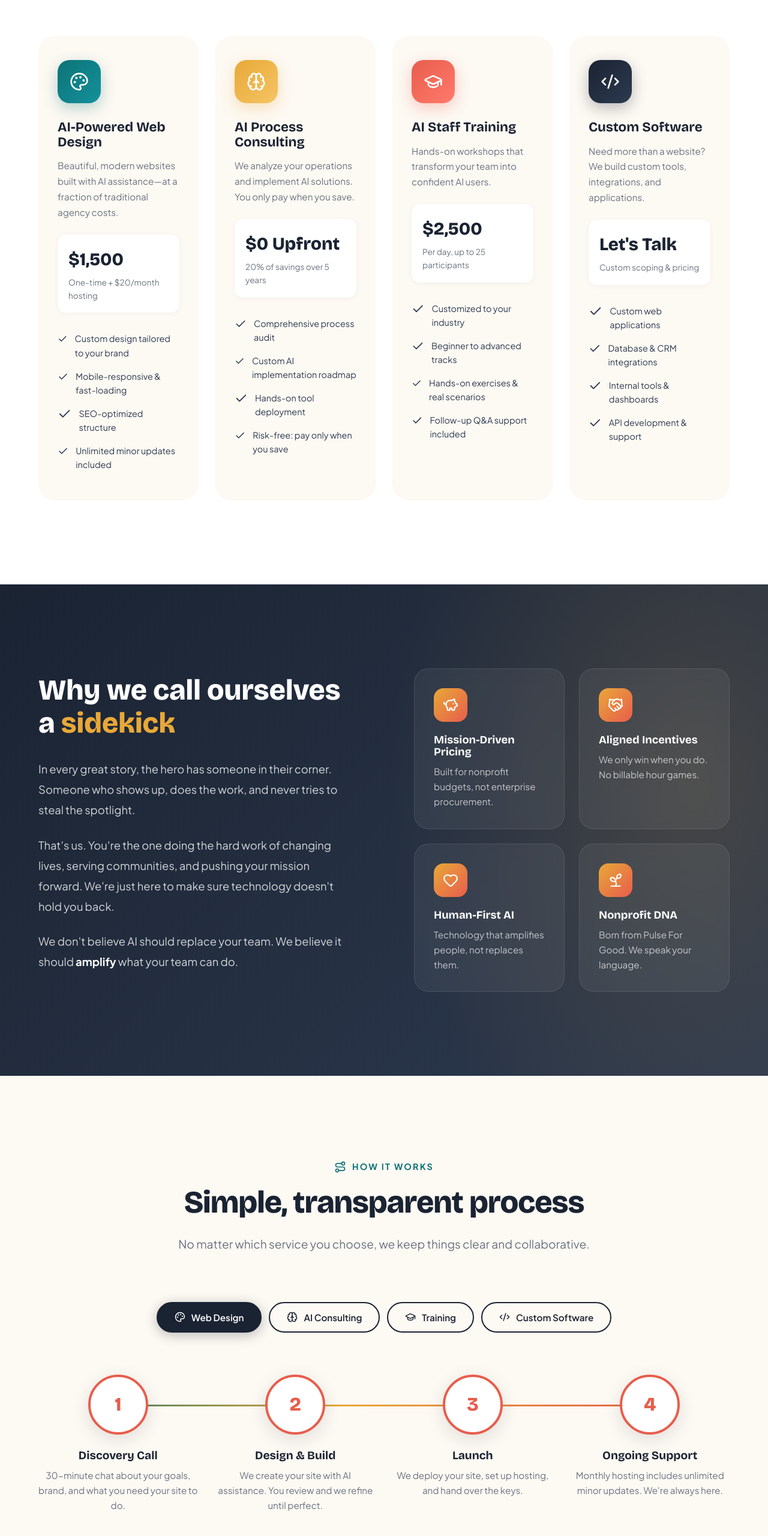
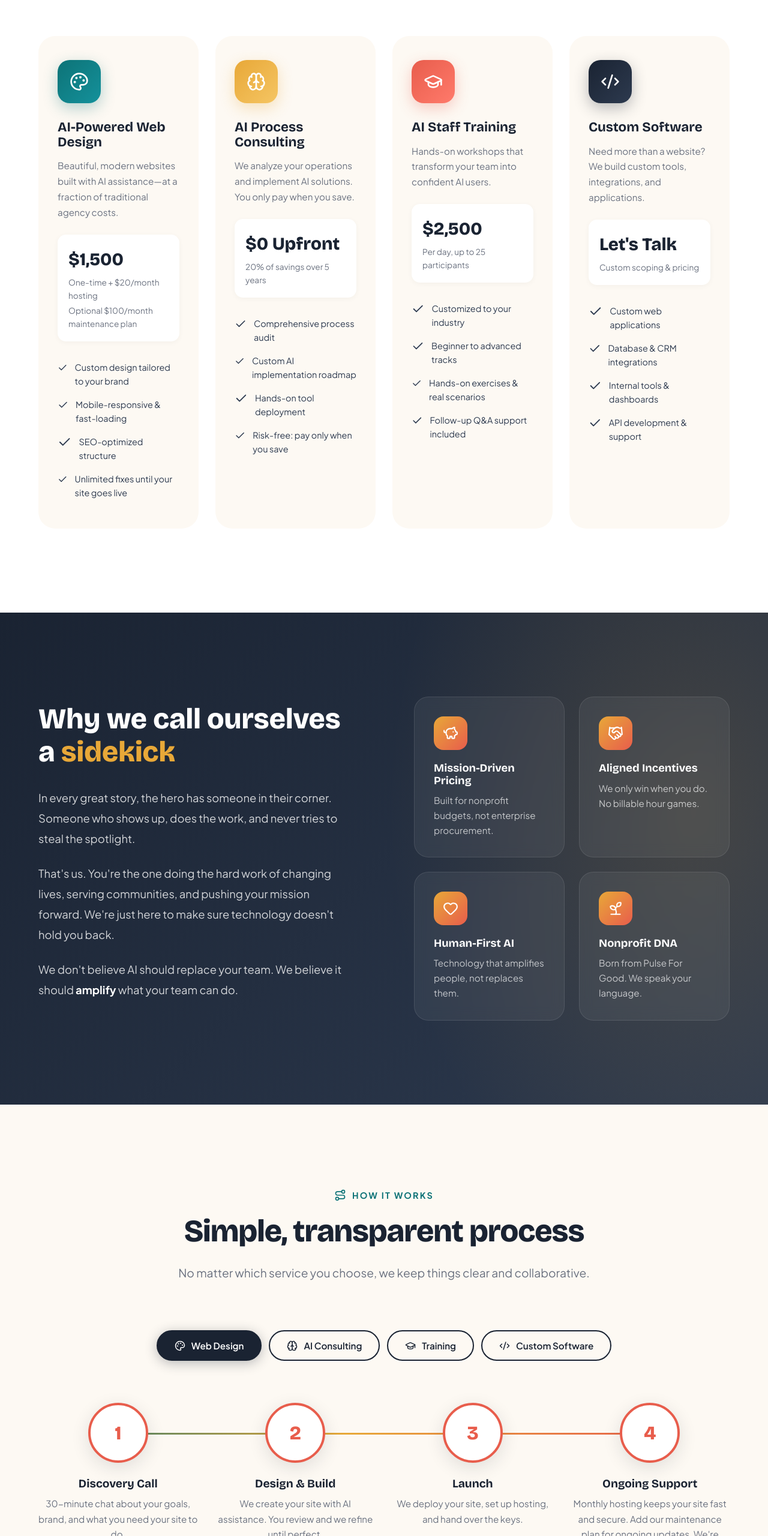
Before and after one commit to blakekohler/impactsidekick, a plain HTML site: page index.html in a window 1280 px wide. Shown: the part 1343-3903 px from the top of the page at 60% size. Drawn offline with nearby package versions, Linux system fonts and the light colour scheme.

Commit message:
Pricing: fixes until launch, add optional $100/mo maintenance plan
Co-Authored-By: Claude Opus 5.5 <noreply@anthropic.com>
Claude-Session: https://claude.ai/code/session_01RTk8rT176GrWB6AZu7Qs2i

```diff
--- a/index.html
+++ b/index.html
@@ -889,6 +889,7 @@
         }
         .pricing-price span { font-size: 1rem; font-weight: 500; color: var(--gray-400); }
         .pricing-note { font-size: 0.85rem; color: var(--gray-400); margin-bottom: 32px; }
+        .pricing-note-addon { margin-top: -28px; }
         .pricing-features { list-style: none; text-align: left; margin-bottom: 32px; }
         .pricing-features li {
             display: flex; align-items: flex-start; gap: 12px;
@@ -1364,12 +1365,13 @@
                     <div class="service-price">
                         <div class="service-price-main">$1,500</div>
                         <div class="service-price-detail">One-time + $20/month hosting</div>
+                        <div class="service-price-detail">Optional $100/month maintenance plan</div>
                     </div>
                     <ul class="service-features">
                         <li><i data-lucide="check"></i>Custom design tailored to your brand</li>
                         <li><i data-lucide="check"></i>Mobile-responsive & fast-loading</li>
                         <li><i data-lucide="check"></i>SEO-optimized structure</li>
-                        <li><i data-lucide="check"></i>Unlimited minor updates included</li>
+                        <li><i data-lucide="check"></i>Unlimited fixes until your site goes live</li>
                     </ul>
                 </div>
                 <div class="service-card reveal stagger-2">
@@ -1477,7 +1479,7 @@
                     <div class="process-step reveal stagger-1"><div class="process-step-number">1</div><h4>Discovery Call</h4><p>30-minute chat about your goals, brand, and what you need your site to do.</p></div>
                     <div class="process-step reveal stagger-2"><div class="process-step-number">2</div><h4>Design & Build</h4><p>We create your site with AI assistance. You review and we refine until perfect.</p></div>
                     <div class="process-step reveal stagger-3"><div class="process-step-number">3</div><h4>Launch</h4><p>We deploy your site, set up hosting, and hand over the keys.</p></div>
-                    <div class="process-step reveal stagger-4"><div class="process-step-number">4</div><h4>Ongoing Support</h4><p>Monthly hosting includes unlimited minor updates. We're always here.</p></div>
+                    <div class="process-step reveal stagger-4"><div class="process-step-number">4</div><h4>Ongoing Support</h4><p>Monthly hosting keeps your site fast and secure. Add our maintenance plan for ongoing updates. We're always here.</p></div>
                 </div>
             </div>
             <div class="process-content" id="tab-consulting">
@@ -1522,11 +1524,12 @@
                     <p class="pricing-description">Professional web presence without the agency markup</p>
                     <div class="pricing-price">$1,500 <span>one-time</span></div>
                     <p class="pricing-note">+ $20/month hosting & support</p>
+                    <p class="pricing-note pricing-note-addon">Optional $100/month maintenance plan</p>
                     <ul class="pricing-features">
                         <li><i data-lucide="check"></i>Custom responsive design</li>
                         <li><i data-lucide="check"></i>Up to 10 pages</li>
                         <li><i data-lucide="check"></i>Contact forms & integrations</li>
-                        <li><i data-lucide="check"></i>Unlimited minor updates</li>
+                        <li><i data-lucide="check"></i>Unlimited fixes until your site goes live</li>
                     </ul>
                     <a href="/intake-form" class="btn btn-teal magnetic"><span class="btn-text">Get Started</span></a>
                     <span class="pricing-alt">Prefer to talk first? <a href="https://calendar.app.google/YX8fiSX8pQqoHQ8P9" target="_blank" rel="noopener">Book 15 minutes</a></span>
@@ -1589,7 +1592,7 @@
                 <div class="faq-item reveal"><button class="faq-question">How can you charge only $1,500 for a website?<span class="icon-wrap"><i data-lucide="chevron-down" style="width: 20px; height: 20px;"></i></span></button><div class="faq-answer"><div class="faq-answer-inner">By leveraging AI tools in our design and development process, we can create beautiful, custom websites much faster than traditional agencies. We pass those savings directly to you. No corners cut—just smarter processes.</div></div></div>
                 <div class="faq-item reveal"><button class="faq-question">What does "20% of verified savings" mean?<span class="icon-wrap"><i data-lucide="chevron-down" style="width: 20px; height: 20px;"></i></span></button><div class="faq-answer"><div class="faq-answer-inner">Before we implement any AI solutions, we document your current processes and costs. After implementation, we track the actual savings through quarterly reports. You only pay 20% of what you actually save—verified and transparent.</div></div></div>
                 <div class="faq-item reveal"><button class="faq-question">Do you work with organizations outside the nonprofit sector?<span class="icon-wrap"><i data-lucide="chevron-down" style="width: 20px; height: 20px;"></i></span></button><div class="faq-answer"><div class="faq-answer-inner">Yes! While our pricing is designed for mission-driven organizations, we work with any organization making a positive impact—social enterprises, B-corps, community organizations, and purpose-driven small businesses.</div></div></div>
-                <div class="faq-item reveal"><button class="faq-question">What's included in the $20/month hosting?<span class="icon-wrap"><i data-lucide="chevron-down" style="width: 20px; height: 20px;"></i></span></button><div class="faq-answer"><div class="faq-answer-inner">Fast, secure hosting with SSL certificates, daily backups, uptime monitoring, and unlimited minor content updates. Major redesigns or new features are quoted separately.</div></div></div>
+                <div class="faq-item reveal"><button class="faq-question">What's included in the $20/month hosting?<span class="icon-wrap"><i data-lucide="chevron-down" style="width: 20px; height: 20px;"></i></span></button><div class="faq-answer"><div class="faq-answer-inner">Fast, secure hosting with SSL certificates, daily backups, and uptime monitoring. We fix anything you need until your site goes live. After launch, ongoing content updates are covered by our optional $100/month maintenance plan. Major redesigns or new features are quoted separately.</div></div></div>
                 <div class="faq-item reveal"><button class="faq-question">Can training be done virtually?<span class="icon-wrap"><i data-lucide="chevron-down" style="width: 20px; height: 20px;"></i></span></button><div class="faq-answer"><div class="faq-answer-inner">Absolutely! We offer both in-person and virtual training options. Virtual sessions are conducted via Zoom with interactive exercises, breakout rooms, and the same hands-on approach.</div></div></div>
                 <div class="faq-item reveal"><button class="faq-question">What if the AI consulting doesn't save us money?<span class="icon-wrap"><i data-lucide="chevron-down" style="width: 20px; height: 20px;"></i></span></button><div class="faq-answer"><div class="faq-answer-inner">Then you don't pay. That's the beauty of our model—we only succeed when you do. If our recommendations don't generate measurable savings, you owe us nothing.</div></div></div>
             </div>
```
Also changed, not shown: thanks-website.html (+2 -1 lines).
